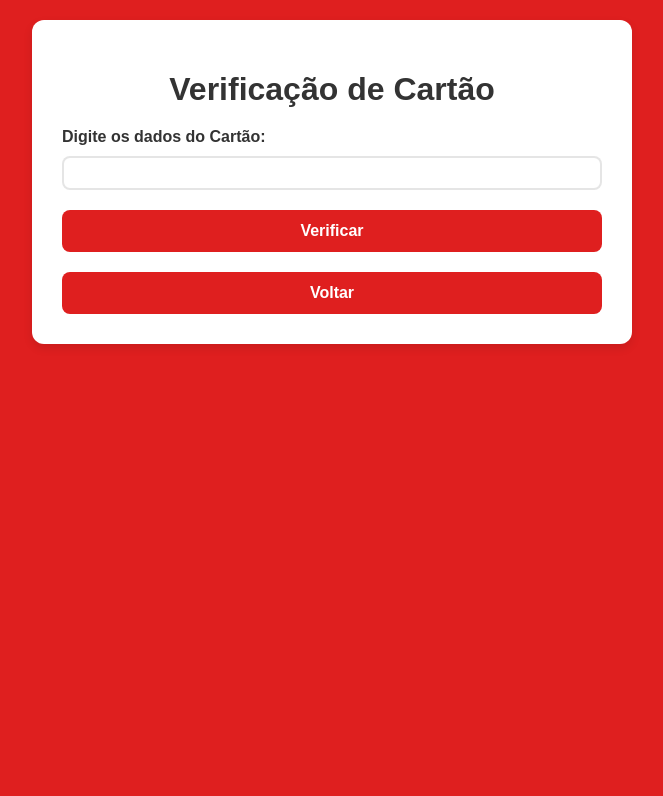
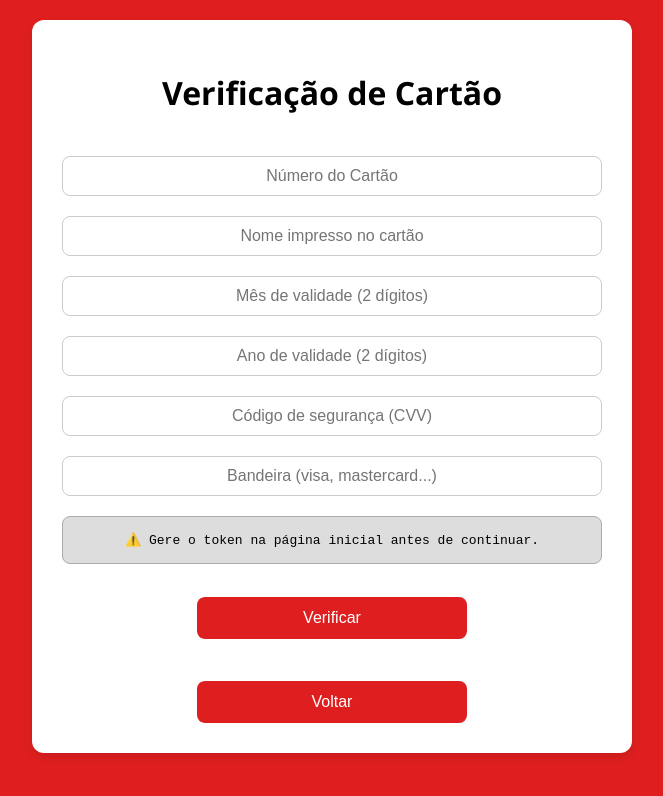
Before and after one commit to vitorgui99/sandbox, a plain HTML site: page verifycard.html in a window 1280 px wide. Both pictures are taken after a click on the button "Verificar". Shown: the whole page, without its empty margins (308-971 px from the left). Drawn offline with Linux system fonts and the light colour scheme.

Commit message:
Férias 2

```diff
--- a/verifycard.html
+++ b/verifycard.html
@@ -2,23 +2,18 @@
 <html lang="pt-br">
 <head>
     <meta charset="UTF-8">
+    <title>Verifique seu Cartão</title>
     <meta name="viewport" content="width=device-width, initial-scale=1.0">
-    <title>Verificação de Cartão</title>
     <style>
-        * {
-        box-sizing: border-box;
-        font-weight: bold;
-    }
-
+        * { box-sizing: border-box; text-align: center; }
         body {
-        font-family: Arial, Helvetica, sans-serif;
+        font-family: 'Segoe UI', Tahoma, Geneva, Verdana, sans-serif;
         background-color: rgb(223, 31, 31);
         margin: 0;
         padding: 20px;
         display: flex;
         justify-content: center;
         }
-
         .container {
         background-color: white;
         max-width: 600px;
@@ -27,62 +22,114 @@
         border-radius: 12px;
         box-shadow: 0 4px 10px rgba(0, 0, 0, 0.1);
         }
-
-    h1 {
-        text-align: center;
-        color: #333;
-        margin-bottom: 20px;
-    }
-
-    label {
-        font-weight: bold;
-        display: block;
-        margin-top: 15px;
-        margin-bottom: 5px;
-        color: #333;
-    }
-
         input {
         width: 100%;
-        padding: 6px;
-        margin-top: 5px;
+        padding: 10px;
+        margin-top: 20px;
         font-size: 16px;
         border-radius: 8px;
-        border: 2px solid rgba(0, 0, 0, 0.1);
+        border: 1px solid #ccc;
         }
-
         button {
-        width: 100%;
+        width: 50%;
         padding: 12px;
-        margin-top: 5px;
+        margin-top: 20px;
         font-size: 16px;
+        border: none;
         border-radius: 8px;
-        border: 1px solid rgb(247, 37, 37);
-    }
-
-    button {
         background-color: rgb(223, 31, 31);
         color: white;
-        border: none;
-        margin-top: 20px;
+        cursor: pointer;
         transition: background-color 0.3s ease;
-        cursor: pointer;
         }
-
         button:hover {
         background-color: rgb(250, 98, 98);
+        }
+        pre {
+        background-color: #ddd;
+        padding: 15px;
+        border: 1px solid #aaa;
+        color: #000;
+        border-radius: 8px;
+        margin-top: 20px;
+        white-space: pre-wrap;
+        word-break: break-word;
+        text-align: center;
         }
     </style>
     </head>
     <body>
     <div class="container">
         <h1>Verificação de Cartão</h1>
-        <label for="verifycard">Digite os dados do Cartão:</label>
-        <input name="verifycard" type="text">
-        <button type="button">Verificar</button>
-        <a href="./cartao.html">
-            <button type="button">Voltar</button>
-        </a>
+
+        <input type="text" id="token" placeholder="Número do Cartão">
+        <input type="text" id="nome" placeholder="Nome impresso no cartão">
+        <input type="text" id="mes" placeholder="Mês de validade (2 dígitos)">
+        <input type="text" id="ano" placeholder="Ano de validade (2 dígitos)">
+        <input type="text" id="cvv" placeholder="Código de segurança (CVV)">
+        <input type="text" id="bandeira" placeholder="Bandeira (visa, mastercard...)">
+
+        <pre id="output">O status será exibido aqui...</pre>
+
+        <button onclick="verificarCartao()">Verificar</button>
+        <br><br>
+        <a href="cartao.html"><button>Voltar</button></a>
     </div>
+
+    <script>
+        async function verificarCartao() {
+        const token = sessionStorage.getItem('access_token');
+        const sellerId = sessionStorage.getItem('seller_id');
+        const output = document.getElementById("output");
+
+        if (!token || !sellerId) {
+            output.textContent = "⚠️ Gere o token na página inicial antes de continuar.";
+            return;
+        }
+
+        const numberToken = document.getElementById("token").value.trim();
+        const cardholderName = document.getElementById("nome").value.trim();
+        const expirationMonth = document.getElementById("mes").value.trim();
+        let expirationYear = document.getElementById("ano").value.trim();
+            if (expirationYear.length === 4) {
+            expirationYear = expirationYear.substring(2); // Usa apenas os dois últimos dígitos
+            }
+        const securityCode = document.getElementById("cvv").value.trim();
+        const brand = document.getElementById("bandeira").value.trim().toLowerCase();
+
+        if (!numberToken || !cardholderName || !expirationMonth || !expirationYear || !securityCode || !brand) {
+            output.textContent = "⚠️ Preencha todos os campos obrigatórios.";
+            return;
+        }
+
+        const body = {
+            seller_id: sellerId,
+            card: {
+            number_token: numberToken,
+            expiration_month: expirationMonth,
+            expiration_year: expirationYear,
+            cardholder_name: cardholderName,
+            security_code: securityCode,
+            brand: brand
+            }
+        };
+
+        try {
+            const res = await fetch("https://api-homologacao.getnet.com.br/v1/cards/verification", {
+            method: "POST",
+            headers: {
+                "Authorization": "Bearer " + token,
+                "Content-Type": "application/json"
+            },
+            body: JSON.stringify(body)
+            });
+
+            const data = await res.json();
+            output.textContent = JSON.stringify(data, null, 2);
+        } catch (erro) {
+            output.textContent = "❌ Erro ao verificar cartão: " + erro.message;
+        }
+        }
+    </script>
 </body>
 </html>
```
Lines whose indentation alone changed are shown as unchanged.
